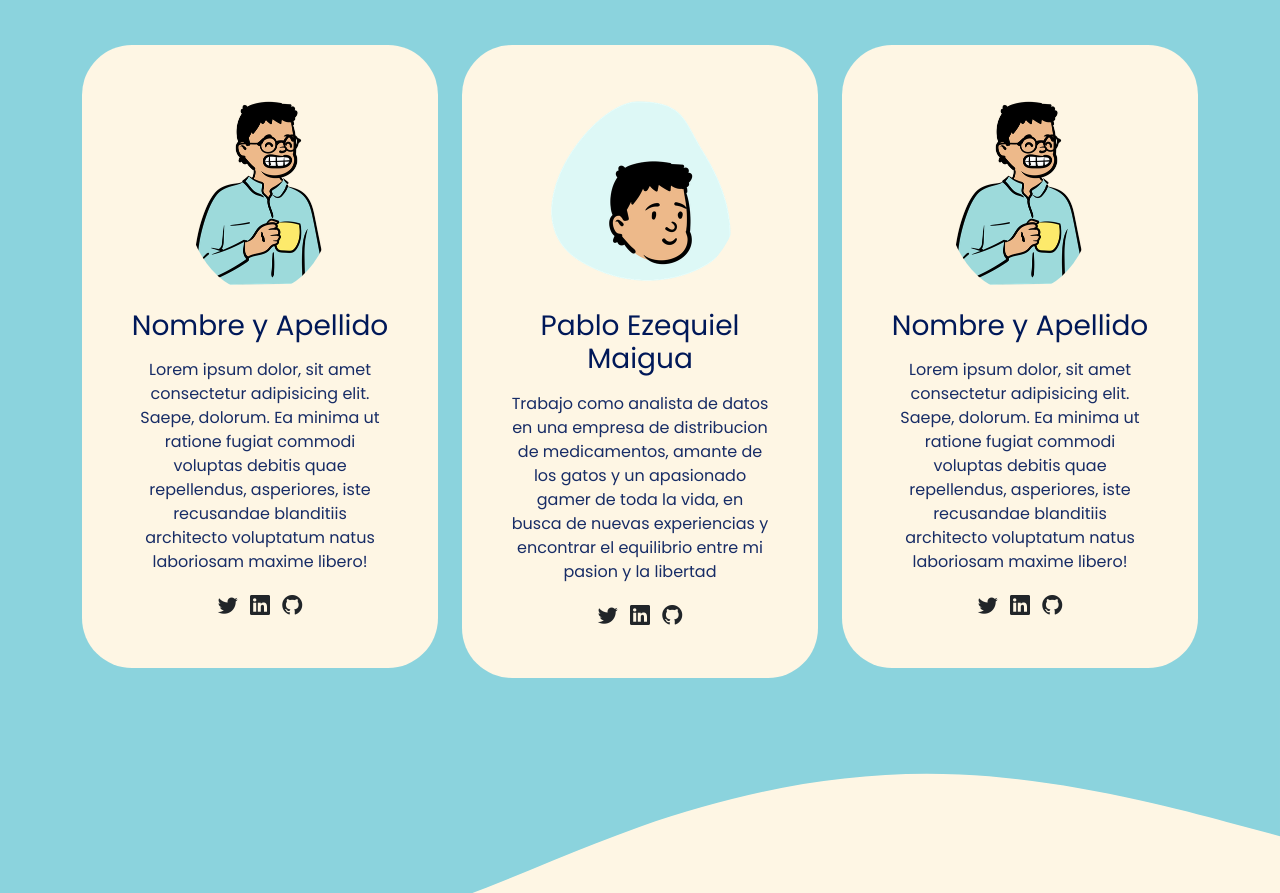
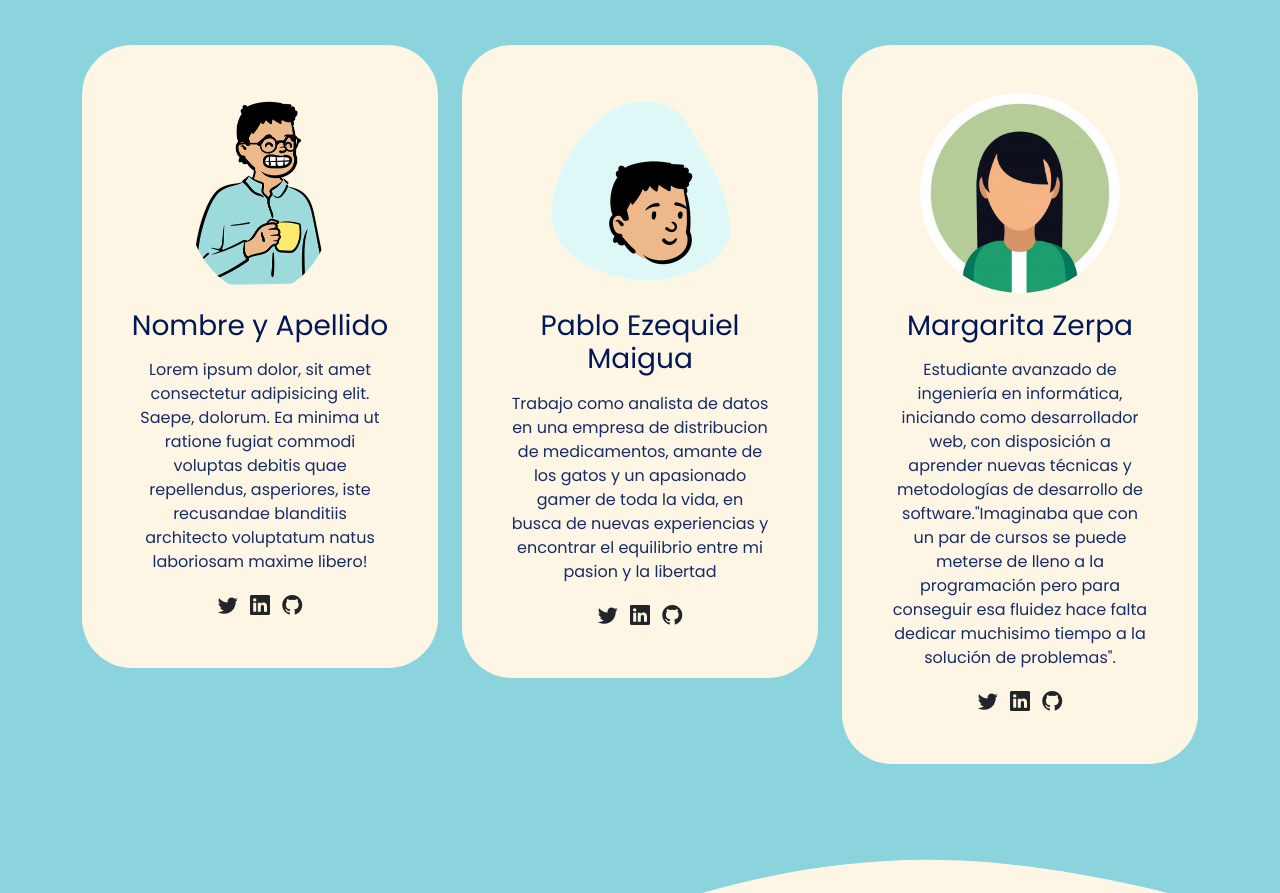
Before and after one commit to MaiguaMan/devtech-podcast-web, a plain HTML site: page index.html in a window 1280 px wide. Shown: the part 1190-2083 px from the top of the page. Drawn offline with nearby package versions, Linux system fonts and the light colour scheme.

Commit message:
se modificó la tarjeta 3 de presentación

```diff
--- a/index.html
+++ b/index.html
@@ -132,13 +132,15 @@
           <div class="col-md-6 col-lg-4 mb-3">
             <div class="card">
               <div class="card-body text-center p-5">
-                <img src="./assets/avatar.png" alt="avatar" class="img img-fluid rounded-circle mb-3">
-                <h3 class="title card-title mb-3">Nombre y Apellido</h3>
-                <p>Lorem ipsum dolor, sit amet consectetur adipisicing elit. Saepe, dolorum. Ea minima ut ratione fugiat
-                  commodi voluptas debitis quae repellendus, asperiores, iste recusandae blanditiis architecto
-                  voluptatum natus laboriosam maxime libero!</p>
+                <img src="./assets/avatar-marga.jpg" alt="avatar" class="img img-fluid rounded-circle mb-3">
+                <h3 class="title card-title mb-3">Margarita Zerpa</h3>
+                <p>Estudiante avanzado de ingeniería en informática, iniciando como desarrollador web, con disposición a aprender nuevas técnicas y metodologías
+                  de desarrollo de software."Imaginaba que con un par de cursos se puede meterse de lleno a la programación
+                  pero para conseguir esa fluidez hace falta dedicar muchisimo tiempo a
+                  la solución de problemas".
+                   </p>
                 <a href="#"><i class="bi bi-twitter text-dark mx-1 lead"></i></a>
-                <a href="#"><i class="bi bi-linkedin text-dark mx-1 lead"></i></a>
+                <a href="https://www.linkedin.com/in/margarita-zerpa"><i class="bi bi-linkedin text-dark mx-1 lead"></i></a>
                 <a href="#"><i class="bi bi-github text-dark mx-1 lead"></i></a>
               </div>
             </div>
```
Also changed, not shown: assets/avatar-marga.jpg (added).
